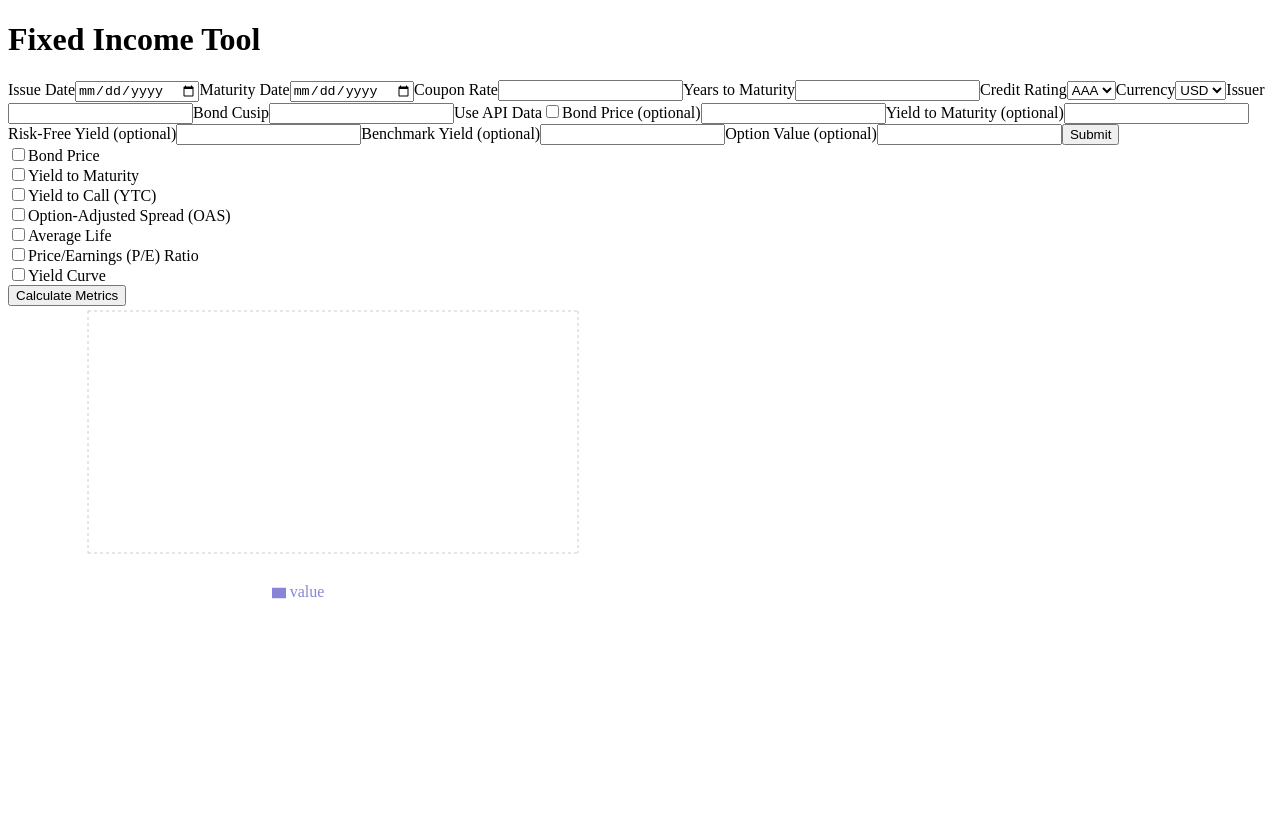
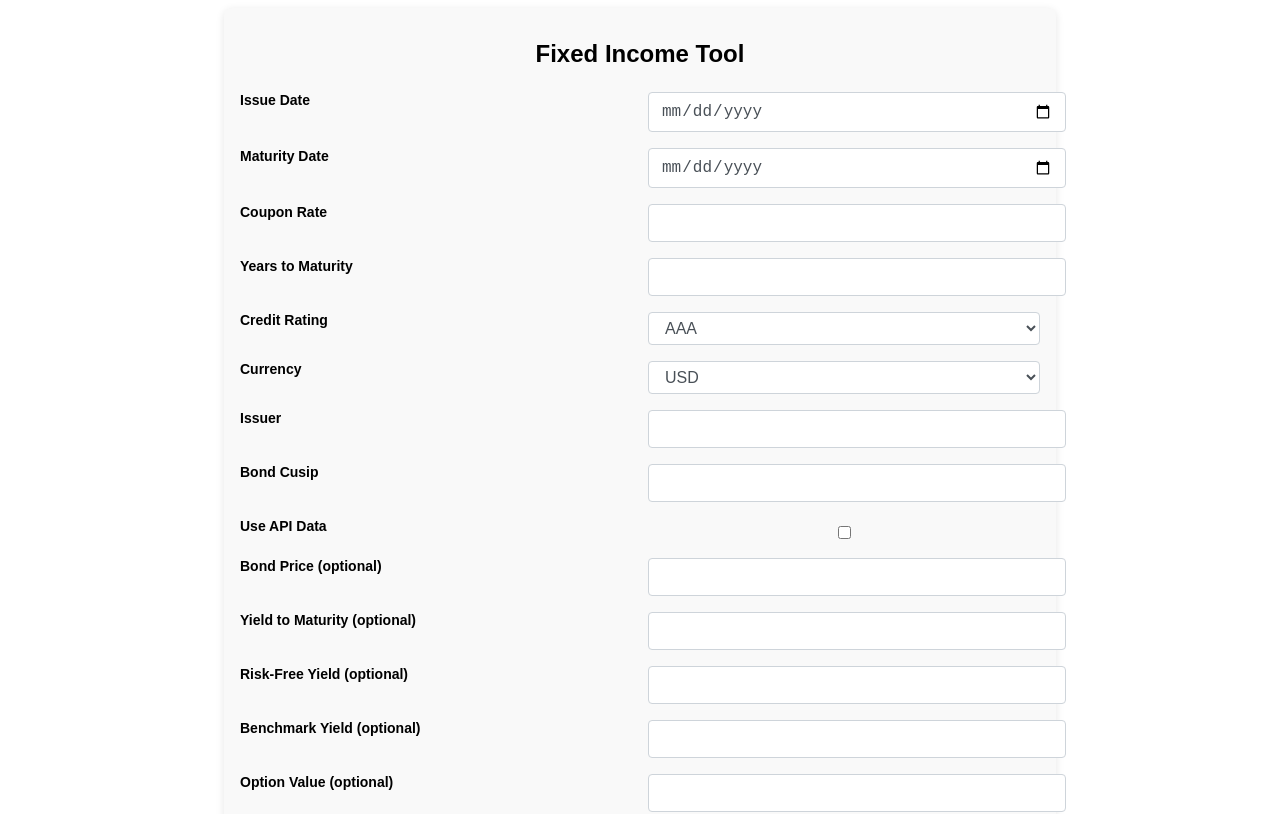
Before and after one commit to danielemiller/fixed_income_tool, a React (Create React App) app in the folder frontend/: page / in a window 1280 px wide. Shown: the top 814 px of the page. Built offline with nearby package versions, Linux system fonts and the light colour scheme.

Commit message:
Add frontend stylings using React styled components

```diff
--- /dev/null
+++ b/frontend/src/App.css
@@ -0,0 +1,37 @@
+.App {
+    font-family: Arial, sans-serif;
+    max-width: 800px;
+    margin: 0 auto;
+    padding: 1rem;
+    background-color: #f9f9f9;
+    border-radius: 8px;
+    box-shadow: 0 2px 8px rgba(0, 0, 0, 0.1);
+  }
+
+  .App h1 {
+    font-size: 24px;
+    font-weight: bold;
+    margin-bottom: 1.5rem;
+    text-align: center;
+  }
+
+  button {
+    display: block;
+    margin: 1rem auto;
+    padding: 0.5rem 1rem;
+    font-size: 16px;
+    border: none;
+    border-radius: 4px;
+    background-color: #007bff;
+    color: #fff;
+    cursor: pointer;
+  }
+
+  button:hover {
+    background-color: #0056b3;
+  }
+
+  button:active {
+    background-color: #003d80;
+    transform: translateY(1px);
+  }
--- a/frontend/src/App.js
+++ b/frontend/src/App.js
@@ -4,6 +4,7 @@ import InputForm from './components/InputForm';
 import MetricsSelection from './components/MetricsSelection';
 import DataDisplay from './components/DataDisplay';
 import ErrorHandling from './components/ErrorHandling';
+import './App.css';
 
 const App = () => {
   const [bondData, setBondData] = useState({});
--- a/frontend/src/components/DataDisplay.js
+++ b/frontend/src/components/DataDisplay.js
@@ -1,6 +1,7 @@
 // DataDisplay.js
 import React from 'react';
 import { BarChart, Bar, XAxis, YAxis, CartesianGrid, Tooltip, Legend } from 'recharts';
+import './styles/DataDisplay.css';
 
 const DataDisplay = ({ data }) => {
   const chartData = Object.keys(data).map((key) => ({ name: key, value: data[key] }));
--- a/frontend/src/components/ErrorHandling.js
+++ b/frontend/src/components/ErrorHandling.js
@@ -1,4 +1,5 @@
 import React from 'react';
+import './styles/ErrorHandling.css';
 
 const ErrorHandling = ({ error }) => {
   if (!error) {
--- a/frontend/src/components/InputForm.js
+++ b/frontend/src/components/InputForm.js
@@ -1,4 +1,5 @@
 import React, { useState } from 'react';
+import './styles/InputForm.css';
 
 const InputForm = ({ onSubmit }) => {
   const [issueDate, setIssueDate] = useState('');
--- a/frontend/src/components/MetricsSelection.js
+++ b/frontend/src/components/MetricsSelection.js
@@ -1,4 +1,5 @@
 import React, { useState } from 'react';
+import './styles/MetricsSelection.css';
 
 const metrics = [
   { id: 'bondPrice', label: 'Bond Price' },
--- /dev/null
+++ b/frontend/src/components/styles/DataDisplay.css
@@ -0,0 +1,3 @@
+.data-display {
+    margin-bottom: 1.5rem;
+  }
--- /dev/null
+++ b/frontend/src/components/styles/ErrorHandling.css
@@ -0,0 +1,8 @@
+.error-message {
+    padding: 1rem;
+    margin-bottom: 1.5rem;
+    border: 1px solid #f5c6cb;
+    background-color: #f8d7da;
+    color: #721c24;
+    border-radius: 4px;
+  }
--- /dev/null
+++ b/frontend/src/components/styles/InputForm.css
@@ -0,0 +1,45 @@
+form {
+    display: grid;
+    grid-template-columns: 1fr 1fr;
+    grid-gap: 1rem;
+    margin-bottom: 1.5rem;
+  }
+
+  label {
+    font-size: 14px;
+    font-weight: bold;
+  }
+
+  input[type='date'],
+  input[type='number'],
+  input[type='text'],
+  select {
+    display: block;
+    width: 100%;
+    padding: 0.375rem 0.75rem;
+    font-size: 16px;
+    line-height: 1.5;
+    color: #495057;
+    background-color: #fff;
+    background-clip: padding-box;
+    border: 1px solid #ced4da;
+    border-radius: 4px;
+    transition: border-color 0.15s ease-in-out, box-shadow 0.15s ease-in-out;
+  }
+
+  input[type='date']:focus,
+  input[type='number']:focus,
+  input[type='text']:focus,
+  select:focus {
+    border-color: #80bdff;
+    outline: 0;
+    box-shadow: 0 0 0 0.2rem rgba(0, 123, 255, 0.25);
+  }
+
+  input[type='checkbox'] {
+    margin-top: 0.5rem;
+  }
+
+  button[type='submit'] {
+    grid-column: span 2;
+  }
--- /dev/null
+++ b/frontend/src/components/styles/MetricsSelection.css
@@ -0,0 +1,10 @@
+.metrics-selection {
+    display: grid;
+    grid-template-columns: repeat(2, 1fr);
+    grid-gap: 1rem;
+    margin-bottom: 1.5rem;
+  }
+
+  .metrics-selection input[type='checkbox'] {
+    margin-right: 0.5rem;
+  }
```
